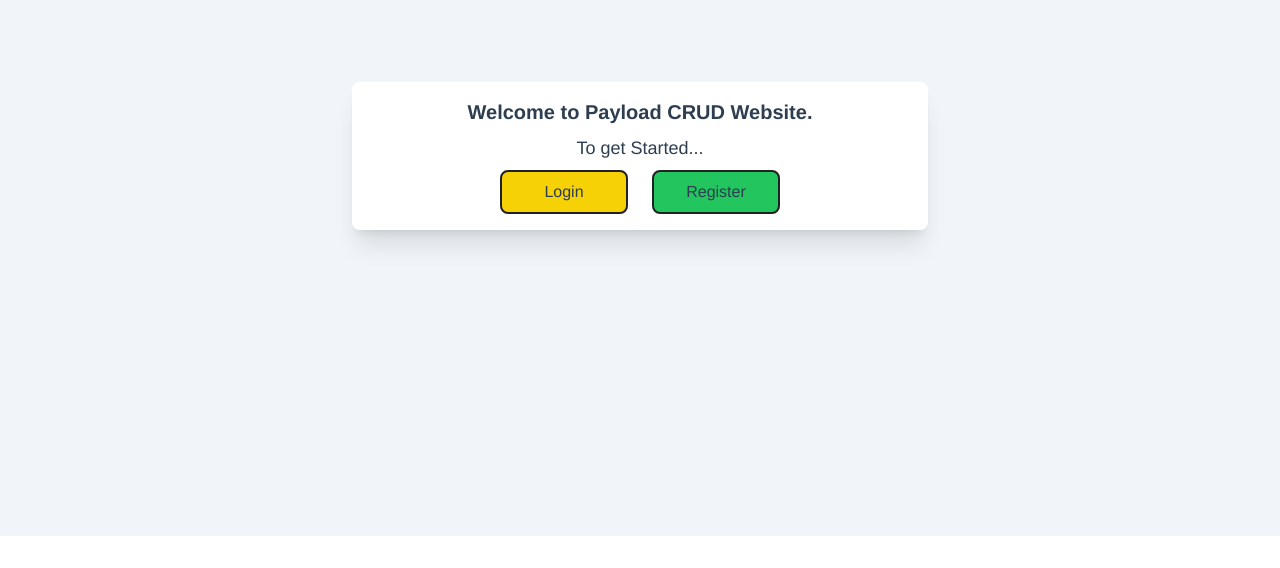
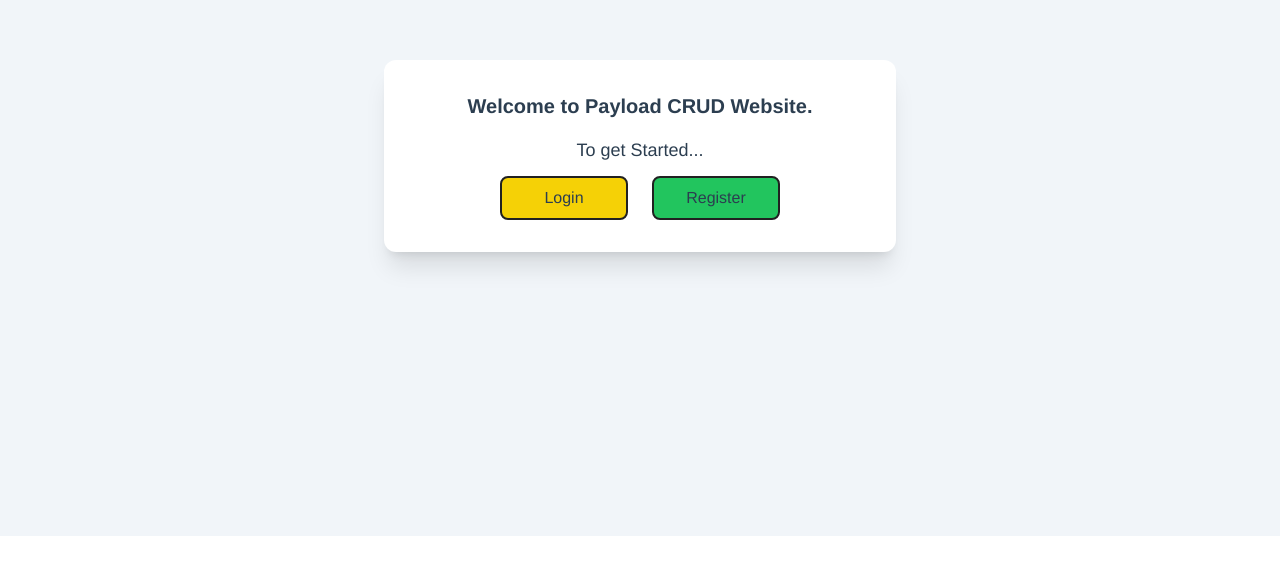
Before and after one commit to Haalloobim/Pemrograman-Web-PayloadCMS, a Vue app in the folder client/: page / in a window 1280 px wide. Shown: the part 264-832 px from the top of the page. Built offline with nearby package versions, Linux system fonts and the light colour scheme.

Commit message:
feat: completing homeview

```diff
--- a/client/src/views/HomeView.vue
+++ b/client/src/views/HomeView.vue
@@ -1,10 +1,10 @@
 <template>
   <div class="pt-10 flex flex-col items-center justify-center min-h-screen mb-8">
-    <div class="flex flex-col container w-[45%] bg-white rounded-lg shadow-xl pt-4 pb-4 gap-y-2">
+    <div class="flex flex-col container w-[40%] bg-white rounded-xl shadow-xl py-8 gap-y-4">
       <div id="Big" class="font-semibold text-xl font-inter">
         Welcome to Payload CRUD Website.
       </div>
-      <div id="redirect" class="flex flex-col gap-2 justify-center items-center">
+      <div id="redirect" class="flex flex-col gap-3 justify-center items-center">
         <div class="font-medium text-lg ">
           <p>To get Started...</p>
         </div>
```
